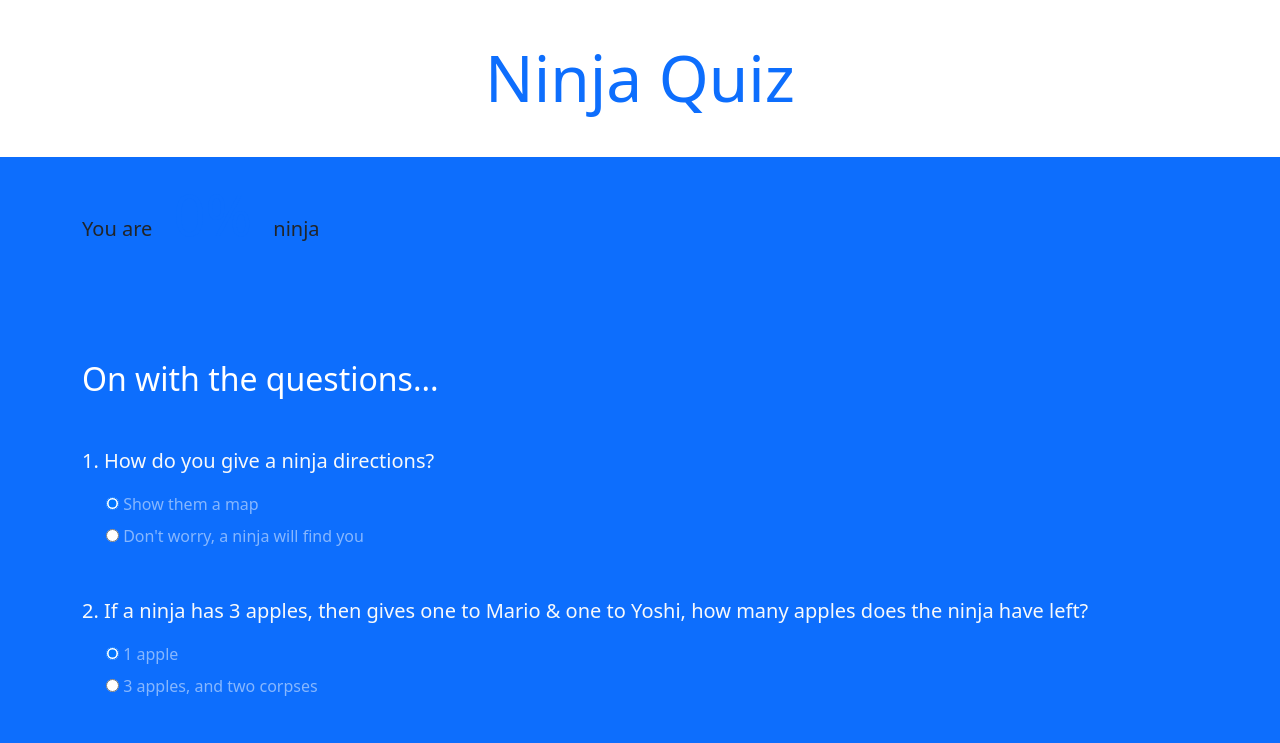
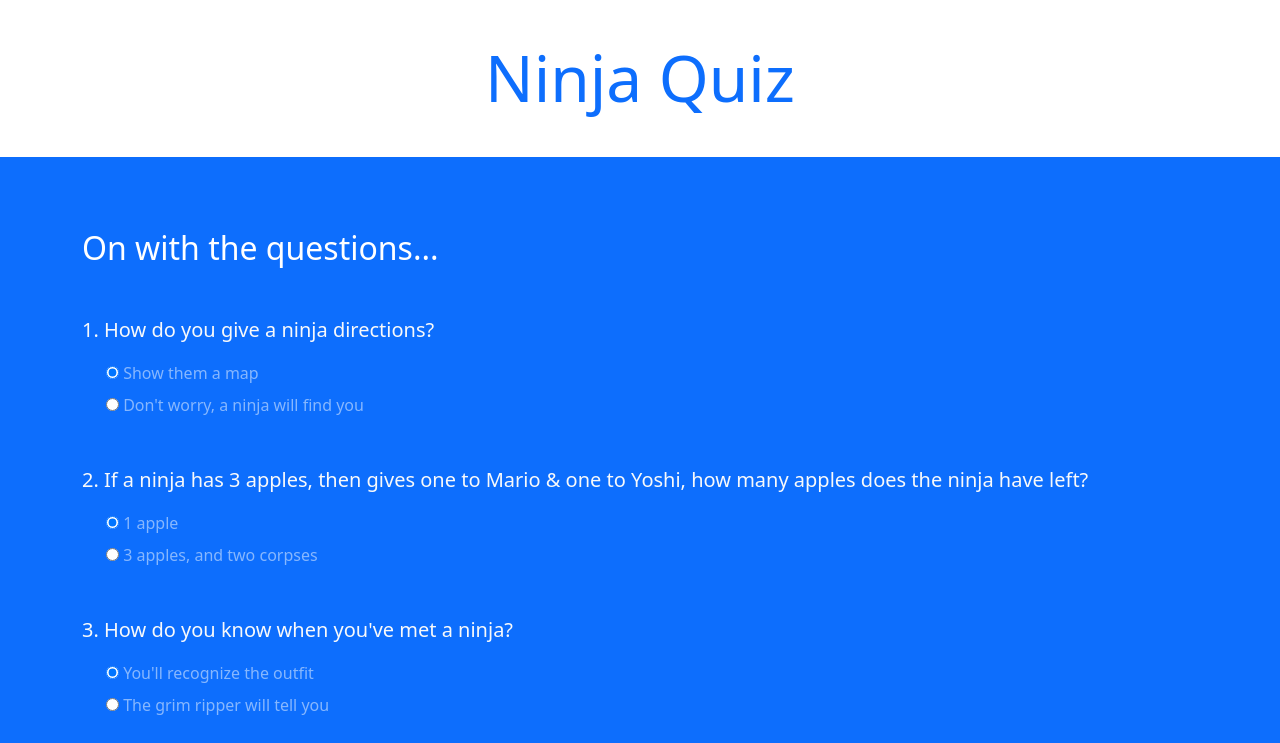
Before and after one commit to IrynaKr1/NinjaQuiz, a plain HTML site: page index.html in a window 1280 px wide. Shown: the top 743 px of the page. Drawn offline with nearby package versions, Linux system fonts and the light colour scheme.

Commit message:
result section added

```diff
--- a/index.html
+++ b/index.html
@@ -22,7 +22,7 @@
 
     <!-- result section -->
 
-    <div class="quiz py-4 bg-primary">
+    <div class="result py-4 d-none bg-light text-center">
        <div class="container lead">
         <p>You are <span class="text-primary display-4 p-3">0%</span> ninja</p>
        </div>
```
